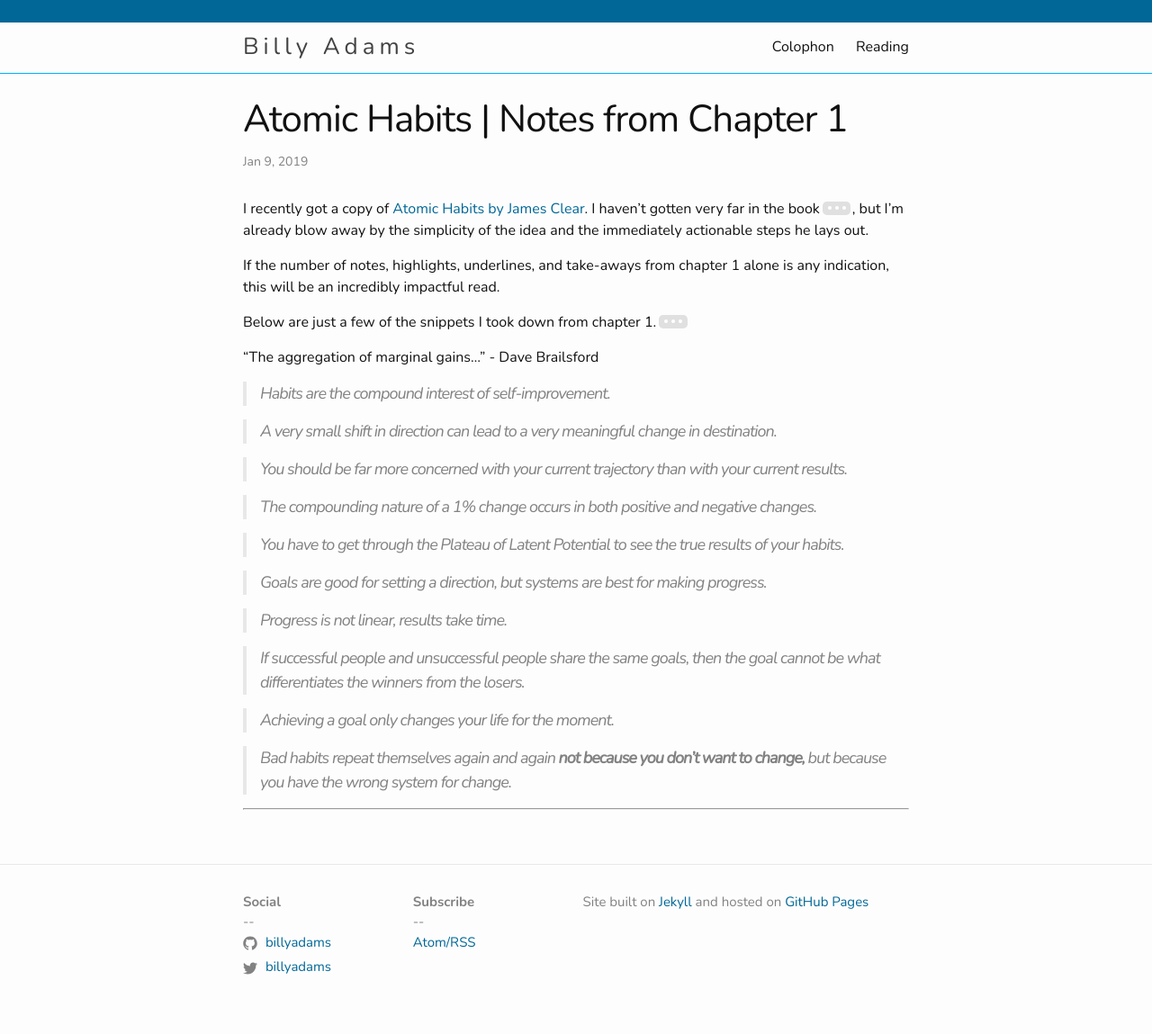
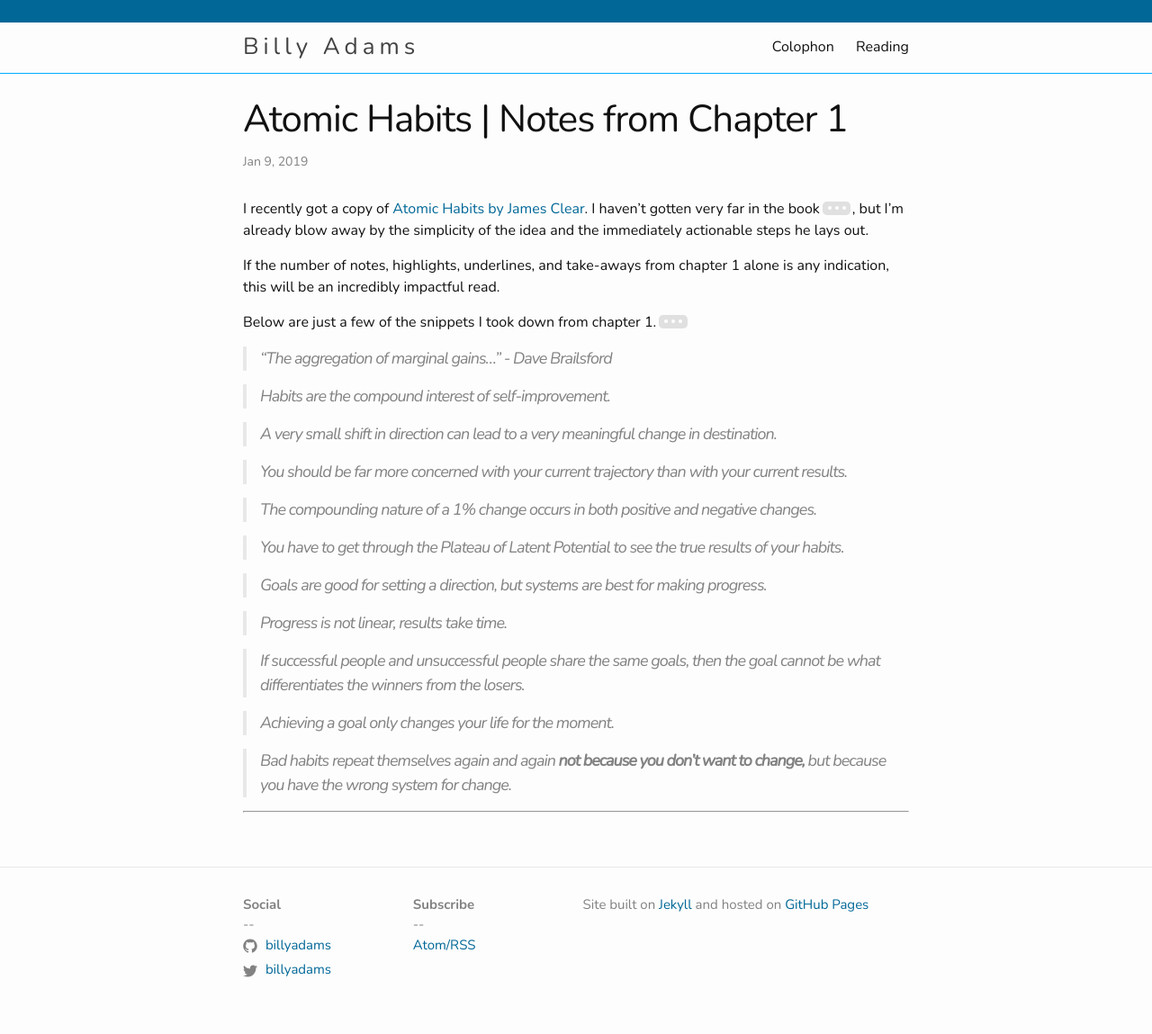
Before and after one commit to billyadams/billyadams.github.io, a Jekyll site: the page built from _posts/2019-01-09-Atomic-Habits.markdown, in a window 1280 px wide. Shown: the whole page at 90% size. Built offline with Jekyll 4.4.1, drawn with Linux system fonts in a browser that asks for light colours.

```diff
--- a/_posts/2019-01-09-Atomic-Habits.markdown
+++ b/_posts/2019-01-09-Atomic-Habits.markdown
@@ -11,7 +11,7 @@ If the number of notes, highlights, underlines, and take-aways from chapter 1 al
 
 Below are just a few of the snippets I took down from chapter 1.[^2]
 
-"The aggregation of marginal gains..." - Dave Brailsford
+> "The aggregation of marginal gains..." - Dave Brailsford
 
 > Habits are the compound interest of self-improvement.
 
```
